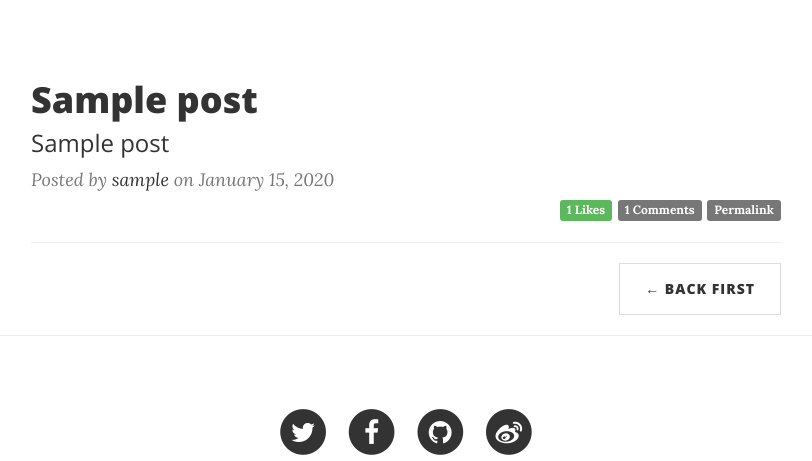
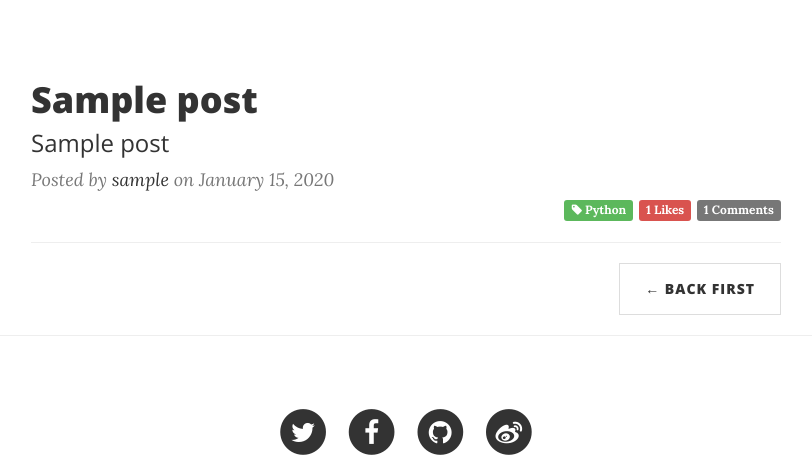
Before and after one commit to fangjh13/Ftown, a Flask app: page /blog/ in a window 1280 px wide. Shown: the part 448-909 px from the top of the page, without its empty margins (234-1046 px from the left). Run offline with Flask 2, Linux system fonts and the light colour scheme; tables that the repository leaves empty hold one stand-in row (values such as "Sample post"); some libraries are stand-ins or nearby versions.

Commit message:
tag font-end finsh

```diff
--- a/app/templates/blog/_posts.html
+++ b/app/templates/blog/_posts.html
@@ -8,9 +8,9 @@
         </a>
         <p class="post-meta" style="margin-bottom: 0px;">Posted by <a href="{{ url_for('blog.about') }}">{{ post.author.username }}</a> on {{ moment(post.timestamp).format('LL') }}</p>
         <div class="post-footer">
-            <a href="{{ url_for('blog.like', id=post.id, page=request.args.get('page')) }}#post"><span class="label label-success">{{ post.likes }} Likes</span></a>
+            <a href="#"><span class="label label-success"><i class="fa fa-tag"></i> Python</span></a>
+            <a href="{{ url_for('blog.like', id=post.id, page=request.args.get('page')) }}"><span class="label label-danger">{{ post.likes }} Likes</span></a>
             <a href="{{ url_for('blog.onepost', post_id=post.id) }}#comment"><span class="label label-default">{{ post.comments.count() }} Comments</span></a>
-            <a href="{{ url_for('blog.onepost', post_id=post.id) }}"><span class="label label-default">Permalink</span></a>
         </div>
     </div>
     <hr>
```
